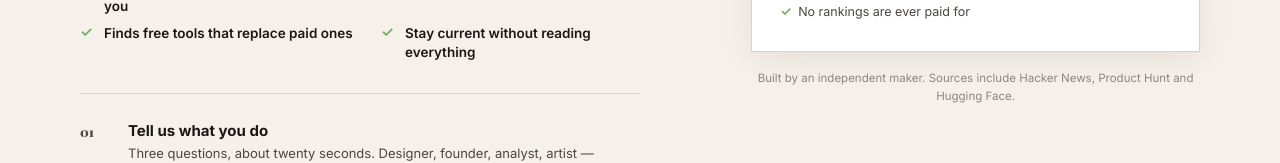
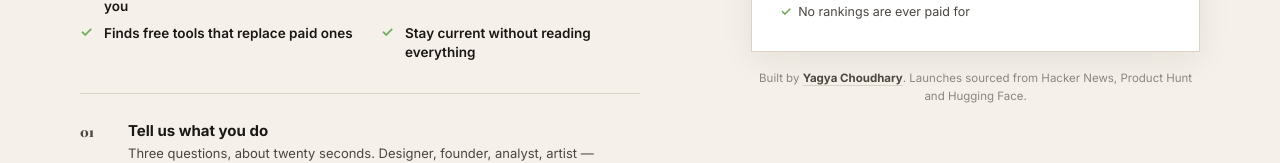
Before and after one commit to Yagyachoudhary/fomora, a Next.js app: page /login in a window 1280 px wide. Shown: the part 405-568 px from the top of the page. Built offline with nearby package versions, Linux system fonts and the light colour scheme.

Commit message:
login landing page with pointers, sample result and author attribution

```diff
--- a/app/globals.css
+++ b/app/globals.css
@@ -342,6 +342,8 @@ body { font-family: var(--font-inter), system-ui, sans-serif; -webkit-font-smoot
 .login-trust li { position: relative; padding-left: 18px; font-size: 12.5px; color: var(--ink-soft); }
 .login-trust li::before { content: "✓"; position: absolute; left: 0; color: var(--leaf); font-weight: 800; }
 .login-foot { font-size: 11.5px; color: var(--muted); margin-top: 18px; line-height: 1.5; text-align: center; }
+.login-foot-link { color: var(--ink-soft); font-weight: 700; border-bottom: 1px solid var(--rule); }
+.login-foot-link:hover { color: var(--brand); border-color: var(--brand); }
 
 @media (max-width: 900px) {
   .login-page { padding: 32px 20px 48px; align-items: flex-start; }
--- a/app/login/page.tsx
+++ b/app/login/page.tsx
@@ -203,8 +203,16 @@ export default function LoginPage() {
           </div>
 
           <p className="login-foot">
-            Built by an independent maker. Sources include Hacker News,
-            Product Hunt and Hugging Face.
+            Built by{" "}
+            <a
+              href="https://www.linkedin.com/in/yagya-choudhary-162251ab/"
+              target="_blank"
+              rel="noopener noreferrer"
+              className="login-foot-link"
+            >
+              Yagya Choudhary
+            </a>
+            . Launches sourced from Hacker News, Product Hunt and Hugging Face.
           </p>
         </div>
       </div>
```
